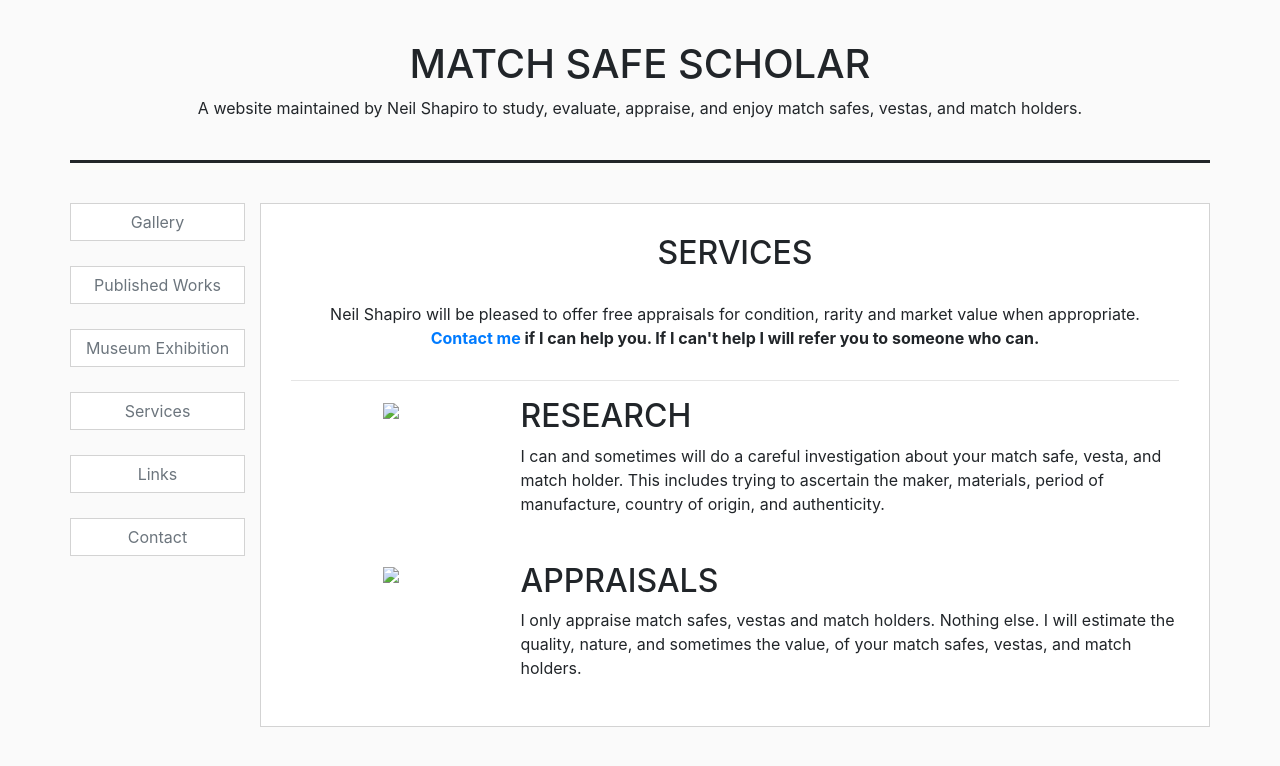
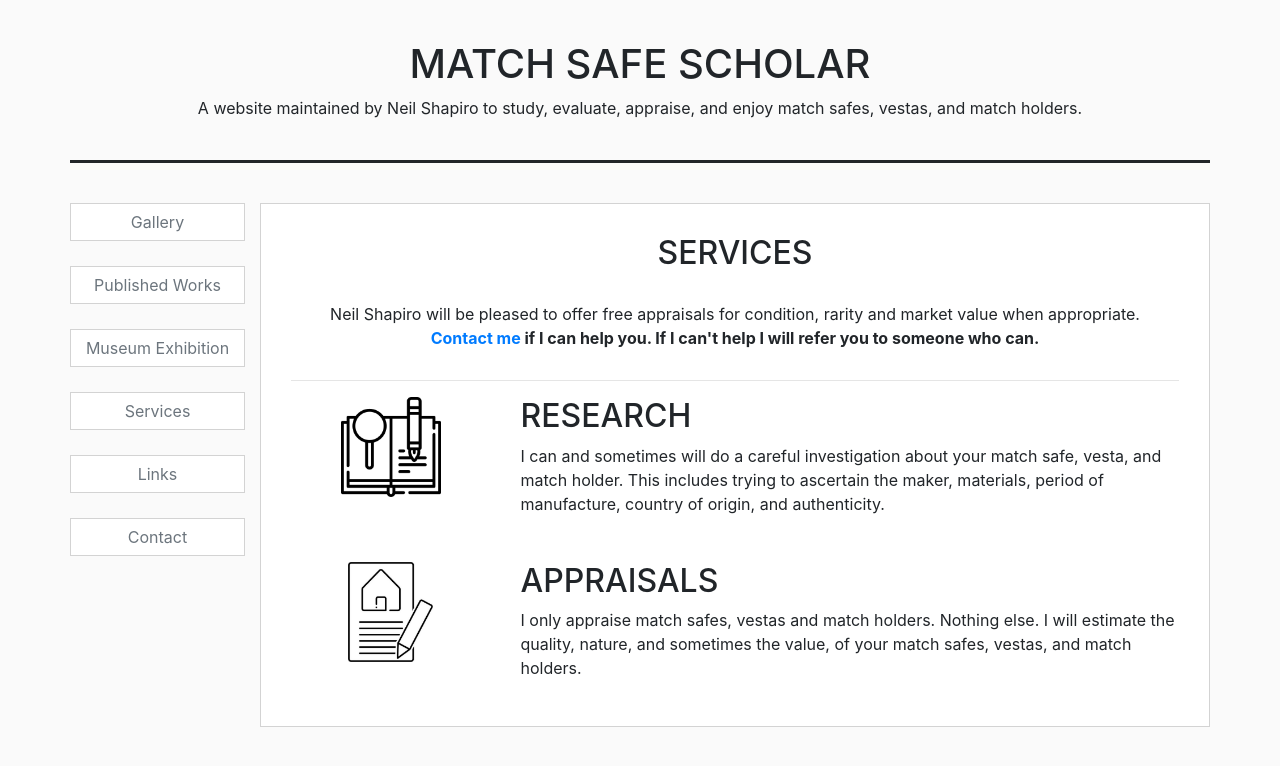
Before and after one commit to neilshapiro/MatchSafeScholar, a Jekyll site: the page built from services.html, in a window 1280 px wide. Shown: the top 766 px of the page. Built offline with Jekyll 4.4.1, drawn with Linux system fonts in a browser that asks for light colours.

Commit message:
fixed icon links in services page

```diff
--- a/services.html
+++ b/services.html
@@ -10,7 +10,7 @@ title: Services
 <hr>
 <div class="row">
   <div class="col-md-3">
-    <img class="img-fluid" src="assets/img/icons/research.png" style="max-height: 100px;">
+    <img class="img-fluid" src="assets/images/icons/research.png" style="max-height: 100px;">
   </div>
   <div class="col-md-9 text-md-left">
     <h2>RESEARCH</h2>
@@ -20,7 +20,7 @@ title: Services
 </div>
 <div class="row" style="margin-top:30px;">
   <div class="col-md-3">
-    <img class="img-fluid" src="assets/img/icons/appraisals.png" style="max-height: 100px;">
+    <img class="img-fluid" src="assets/images/icons/appraisals.png" style="max-height: 100px;">
   </div>
   <div class="col-md-9 text-md-left">
     <h2>APPRAISALS</h2>
```
